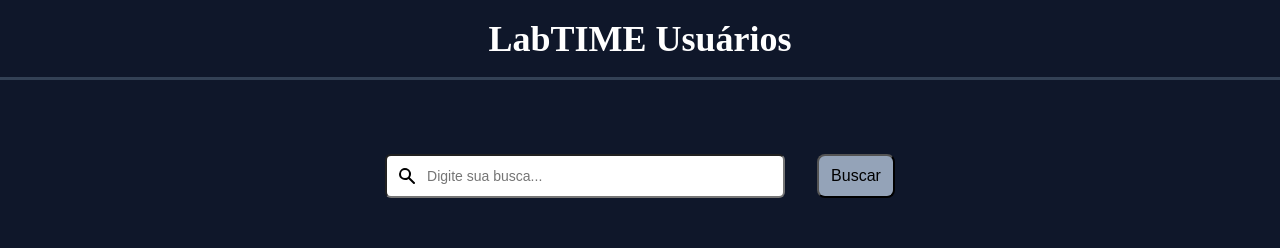
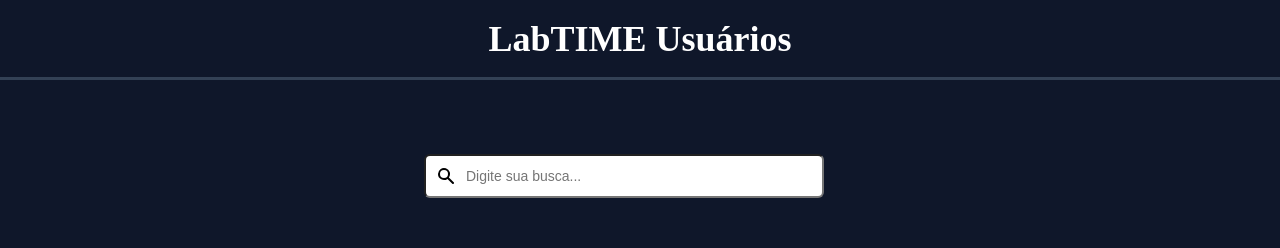
Before and after one commit to paulovictorralmeida/projeto-labtime, a React (Create React App) app: page / in a window 1280 px wide. Shown: the top 248 px of the page. Built offline with nearby package versions, Linux system fonts and the light colour scheme; no server answers.

Commit message:
Excluido botao
N era necessario

```diff
--- a/src/components/SearchList.js
+++ b/src/components/SearchList.js
@@ -10,7 +10,6 @@ const SearchList = ({valor, hc}) => {
             </svg>
             <input className="search__input" type="text" aria-label="Digite sua busca" placeholder="Digite sua busca..." value={valor} onChange={hc}/>
         </form>
-        <button onClick={() => {}} className="search__btn">Buscar</button>
     </div>
   )
 }
```
